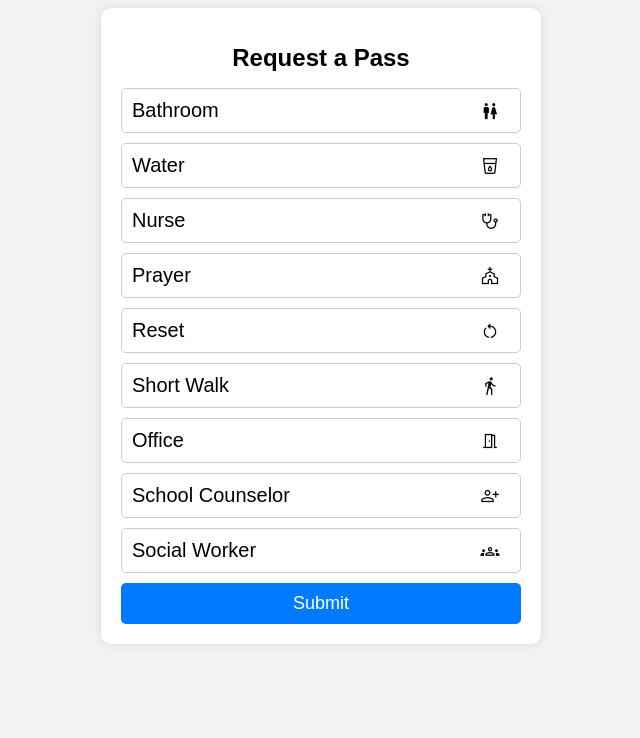
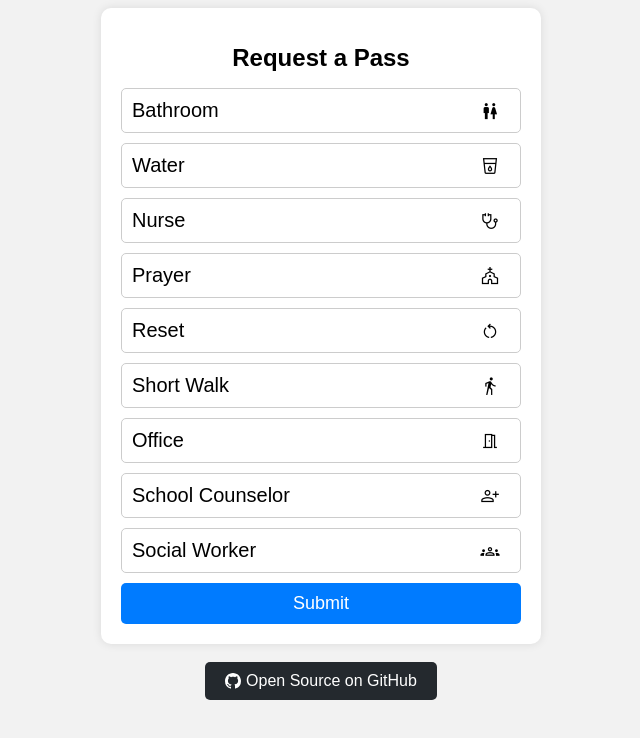
Before and after one commit to LinosTheDev/bluepass, a plain HTML site: page request/index.html in a window 1280 px wide. Shown: the whole page, without its empty margins (319-959 px from the left). Drawn offline with nearby package versions, Linux system fonts and the light colour scheme.

Commit message:
Update index.html

```diff
--- a/request/index.html
+++ b/request/index.html
@@ -78,6 +78,26 @@
             font-size: 18px;
             cursor: pointer;
         }
+        .github-button {
+      display: inline-flex;
+      align-items: center;
+      background-color: #24292e; /* GitHub's primary color */
+      color: #ffffff;
+      border: none;
+      padding: 10px 20px;
+      font-size: 16px;
+      border-radius: 5px;
+      text-decoration: none;
+      font-family: Arial, sans-serif; /* Set the font to Arial */
+    }
+
+    /* Style for the GitHub logo */
+    .github-logo {
+      width: 16px; /* Adjust the width to fit the text height */
+      height: 16px; /* Set the height to match the text height */
+      margin-right: 5px;
+      fill: #ffffff;
+    }
     </style>
 </head>
 <body>
@@ -123,5 +143,12 @@
             <button type="submit">Submit</button>
         </form>
     </div>
+    <br>
+    <a target="_blank" class="github-button" href="https://github.com/LinosTheDev/bluepass">
+        <svg class="github-logo" xmlns="http://www.w3.org/2000/svg" viewBox="0 0 16 16">
+          <path d="M8 0c4.42 0 8 3.58 8 8a8.013 8.013 0 0 1-5.45 7.59c-.4.08-.55-.17-.55-.38 0-.27.01-1.13.01-2.2 0-.75-.25-1.23-.54-1.48 1.78-.2 3.65-.88 3.65-3.95 0-.88-.31-1.59-.82-2.15.08-.20.36-1.02-.08-2.12 0 0-.67-.22-2.2.82-.64-.18-1.32-.27-2-.27-.68 0-1.36.09-2 .27-1.53-1.03-2.20-.82-2.20-.82-.44 1.10-.16 1.92-.08 2.12-.51.56-.82 1.28-.82 2.15 0 3.06 1.86 3.75 3.64 3.95-.23.20-.44.55-.51 1.07-.46.21-1.61.55-2.33-.66-.15-.24-.6-.83-1.23-.82-.67.01-.27.38.01.53.34.19.73.90.82 1.13.16.45.68 1.31 2.69.94 0 .67.01 1.3.01 1.49 0 .21-.15.45-.55.38A7.995 7.995 0 0 1 0 8c0-4.42 3.58-8 8-8Z"></path>
+        </svg>
+        Open Source on GitHub
+      </a>
 </body>
 </html>
```
